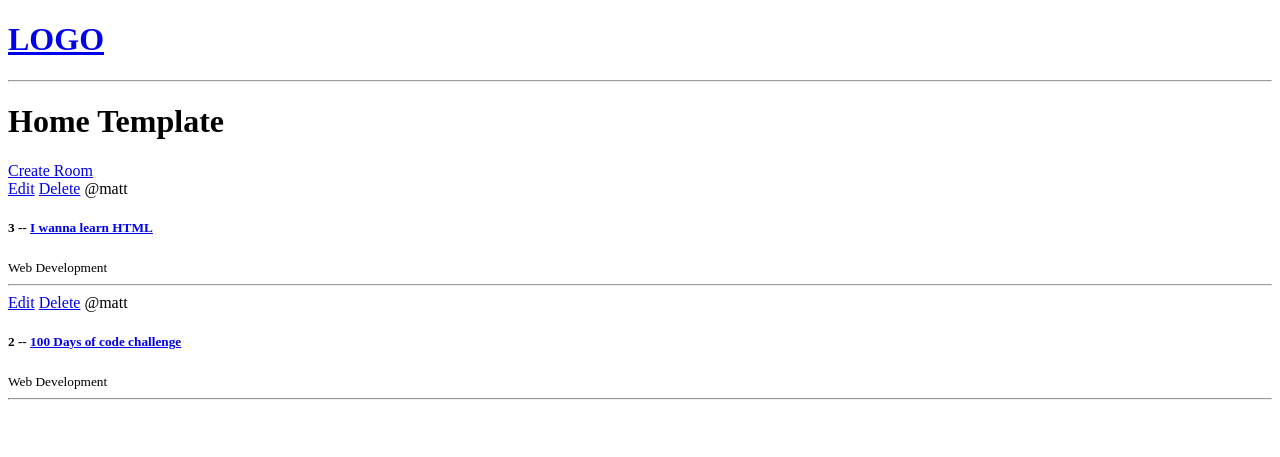
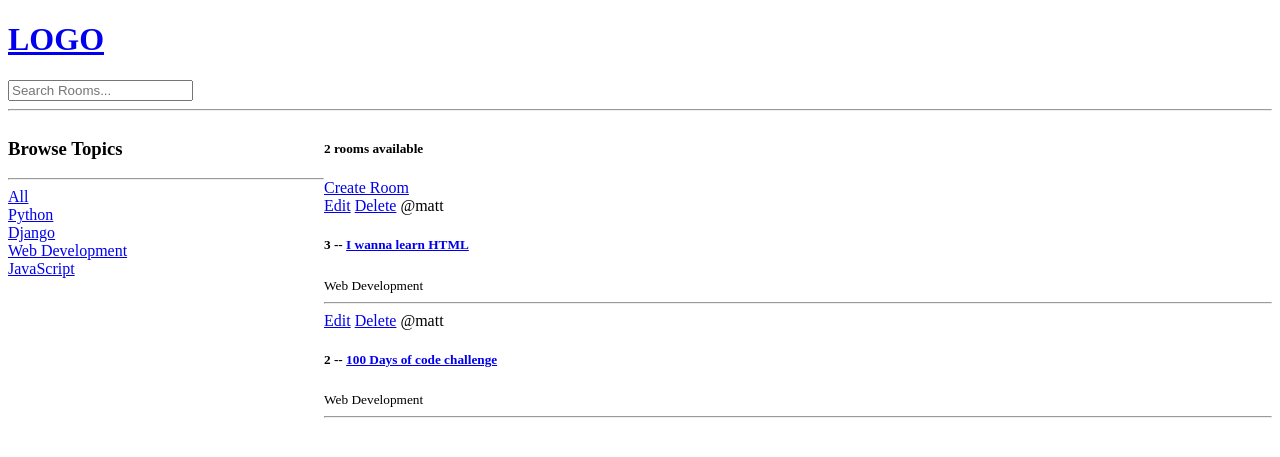
Before and after one commit to mattjensen52/DjangoTutorial, a Django app: page / in a window 1280 px wide. Shown: the top 457 px of the page. Run offline with Django 5.2, Linux system fonts and the light colour scheme; data comes from the database, SQL or seed files in the repository.

Commit message:
Search
added Search Functionality

```diff
--- a/studybud/base/templates/base/home.html
+++ b/studybud/base/templates/base/home.html
@@ -2,12 +2,34 @@
 
 {% block content %}
 
-<h1>Home Template</h1>
+<style>
+    .home-container{
+        display: grid;
+        grid-template-columns: 1fr 3fr;
+    }
+</style>
 
 
-<div>
+<div class="home-container">
 
-    <a href="{% url 'create-room' %}">Create Room</a>
+    <div>
+        <h3>Browse Topics</h3>
+        <hr>
+
+        <div>
+            <a href="{% url 'home' %}">All</a>
+        </div>
+
+        {% for topic in topics %}
+            <div>
+                <a href="{% url 'home' %}?q={{topic.name}}">{{topic.name}}</a>
+            </div>
+        {% endfor %}
+    </div>
+
+    <div>
+        <h5>{{room_count}} rooms available</h5>
+        <a href="{% url 'create-room' %}">Create Room</a>
 
 
         <div>
@@ -23,6 +45,9 @@
 
             {% endfor %}
         </div>
+    </div>
+
+
 </div>
 
 {% endblock content %}
--- a/studybud/base/views.py
+++ b/studybud/base/views.py
@@ -1,5 +1,6 @@
 from django.shortcuts import render, redirect
-from .models import Room
+from django.db.models import Q
+from .models import Room, Topic
 from .forms import RoomForm
 
 # Create your views here.
@@ -12,8 +13,16 @@ from .forms import RoomForm
 #]
 
 def home(request):
-    rooms = Room.objects.all()
-    context = {'rooms': rooms}
+    q = request.GET.get('q') if request.GET.get('q') != None else ''
+    rooms = Room.objects.filter(Q(topic__name__icontains=q) |
+                                 Q(name__icontains=q) |
+                                   Q(description__icontains=q)
+    )
+
+    topics = Topic.objects.all()
+    room_count = rooms.count()
+
+    context = {'rooms': rooms, 'topics':topics, 'room_count':room_count}
     return render(request, 'base/home.html', context)
 
 def room(request, pk):
--- a/studybud/templates/navbar.html
+++ b/studybud/templates/navbar.html
@@ -2,4 +2,9 @@
     <h1>LOGO</h1>
 </a>
 
+<form method="GET" action="{% url 'home' %}">
+    <input type="text" name="q" placeholder="Search Rooms..."/>
+
+</form>
+
 <hr>
```
